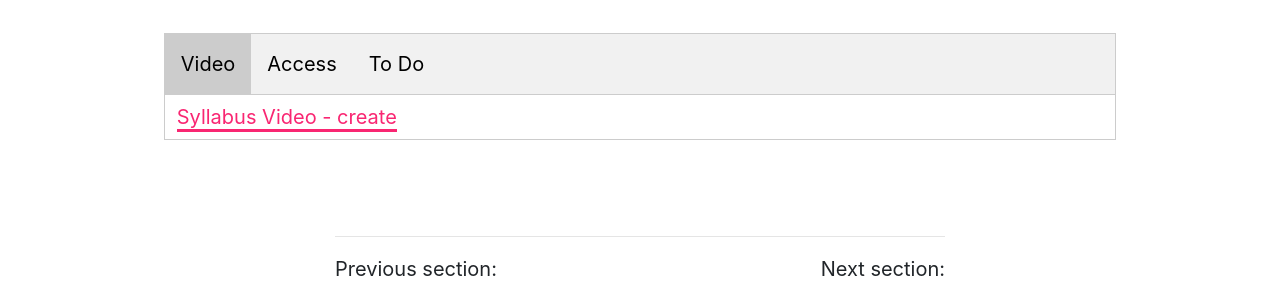
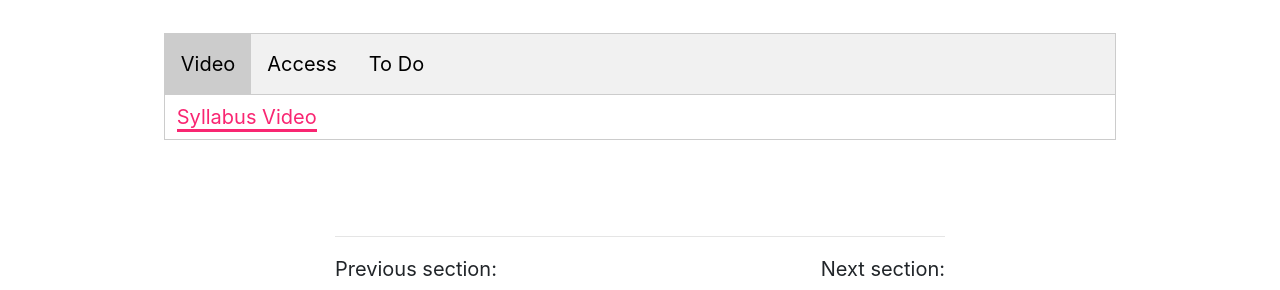
Before and after one commit to Montana-Media-Arts/120_CreativeCoding1-Spring2021, a Jekyll site: the page built from modules/week-1/_posts/2017-01-04-syllabus.md, in a window 1280 px wide. Shown: the part 548-838 px from the top of the page. Built offline with Jekyll 4.4.1, drawn with Linux system fonts in a browser that asks for light colours; nearby versions of some CDN libraries.

Commit message:
Update 2017-01-04-syllabus.md

```diff
--- a/modules/week-1/_posts/2017-01-04-syllabus.md
+++ b/modules/week-1/_posts/2017-01-04-syllabus.md
@@ -12,7 +12,7 @@ module: 1
   <button class="tablinks" onclick="openTab(event, 'ToDo')">To Do</button>
 </div>
 <div id="Video" class="tabcontent" style="display:block">
-<a href="" data-lity>Syllabus Video - create</a>
+<a href="//youtu.be/Qz9nB1PCLOI" data-lity>Syllabus Video</a>
 </div>
 <div id="Access" class="tabcontent">
 You can get to the Syllabus from the tab up above in the navigation bar, or directly from <a href="https://moodle.umt.edu/mod/resource/view.php?id=1757870&redirect=1" target="_blank">Syllabus</a>.
```
